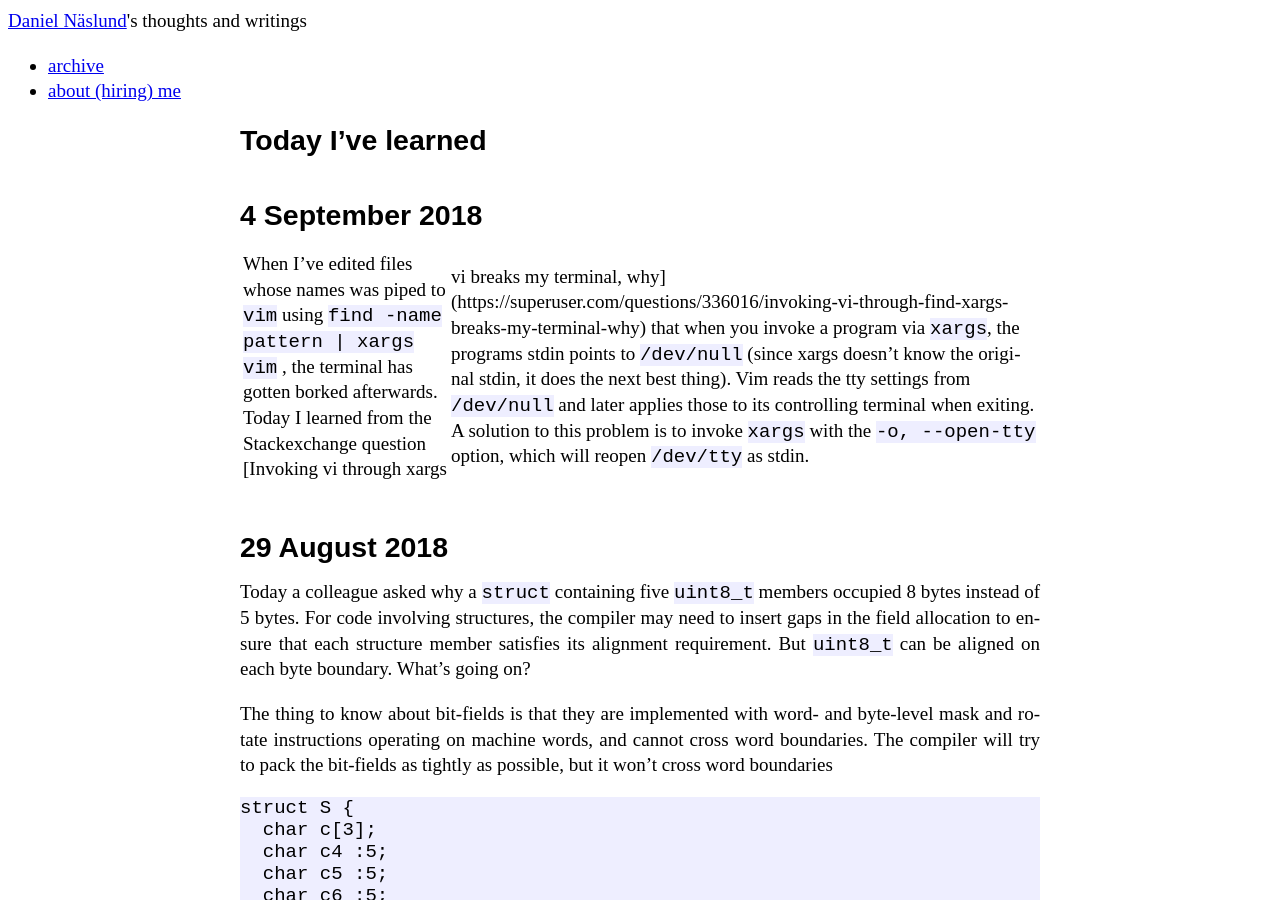
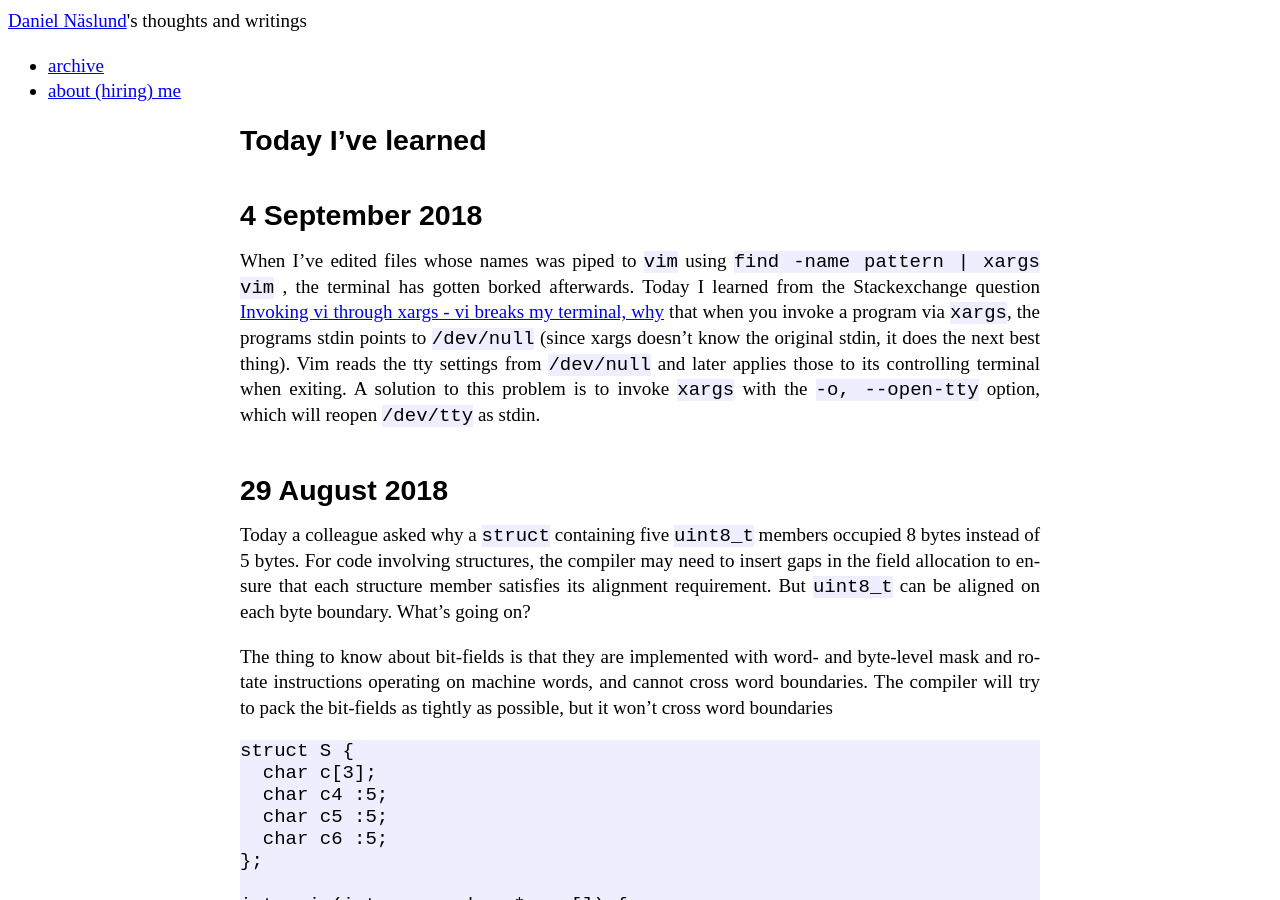
Before and after one commit to dannas/dannas.github.com, a Jekyll site: the page built from TIL.markdown, in a window 1280 px wide and 900 px high. Built offline with Jekyll 4.4.1, drawn with Linux system fonts in a browser that asks for light colours.

Commit message:
Fix formatting of TIL entry

```diff
--- a/TIL.markdown
+++ b/TIL.markdown
@@ -7,7 +7,7 @@ use_math: true
 
 ## 4 September 2018
 
-When I've  edited files whose names was piped to  `vim` using `find -name pattern | xargs vim` , the terminal has gotten borked afterwards. Today I learned from the Stackexchange question [Invoking vi through xargs | vi breaks my terminal, why](https://superuser.com/questions/336016/invoking-vi-through-find-xargs-breaks-my-terminal-why) that when you invoke a program via `xargs`, the programs stdin points to `/dev/null` (since xargs doesn't know the original stdin, it does the next best thing).  Vim reads the tty settings from `/dev/null` and later applies those to its controlling terminal when exiting. A solution to this problem is to invoke `xargs` with the `-o, --open-tty` option, which will reopen `/dev/tty` as stdin.
+When I've  edited files whose names was piped to  `vim` using `find -name pattern | xargs vim` , the terminal has gotten borked afterwards. Today I learned from the Stackexchange question [Invoking vi through xargs - vi breaks my terminal, why](https://superuser.com/questions/336016/invoking-vi-through-find-xargs-breaks-my-terminal-why) that when you invoke a program via `xargs`, the programs stdin points to `/dev/null` (since xargs doesn't know the original stdin, it does the next best thing).  Vim reads the tty settings from `/dev/null` and later applies those to its controlling terminal when exiting. A solution to this problem is to invoke `xargs` with the `-o, --open-tty` option, which will reopen `/dev/tty` as stdin.
 
 ## 29 August 2018
 
```
